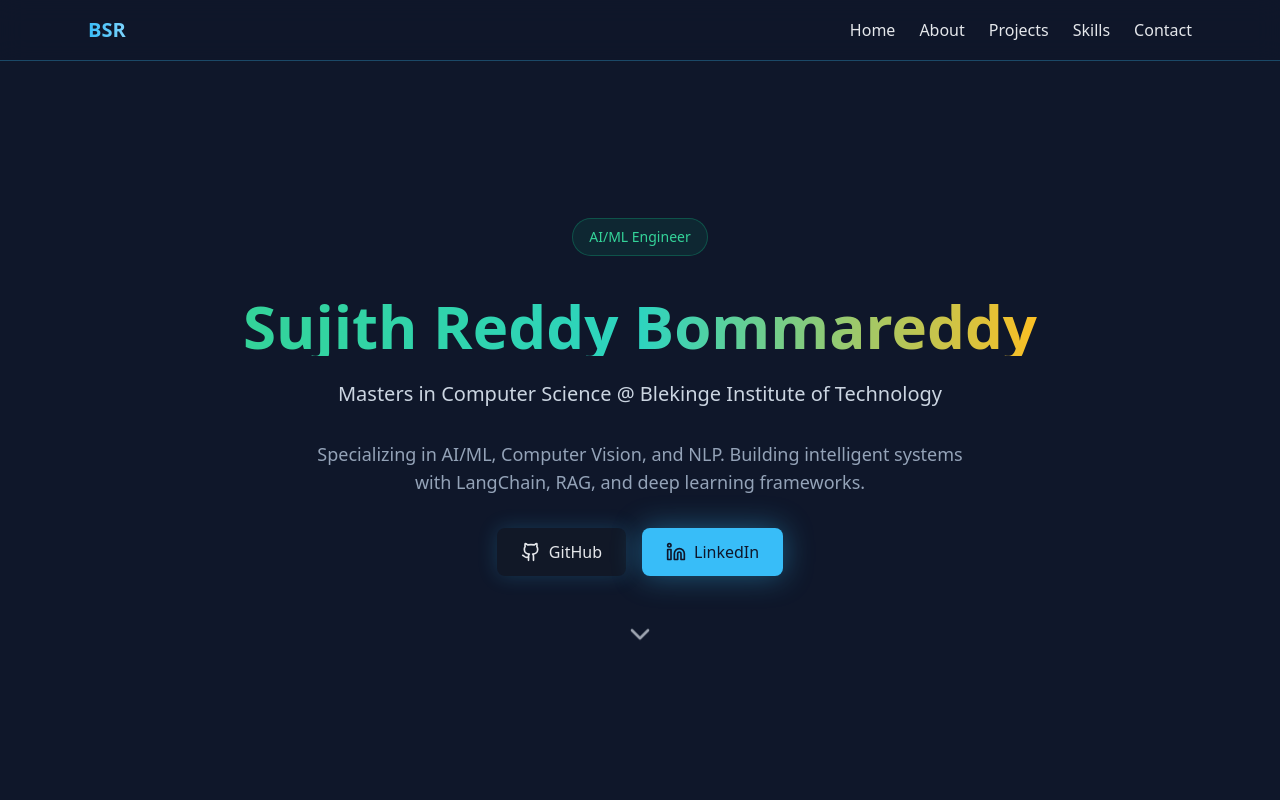
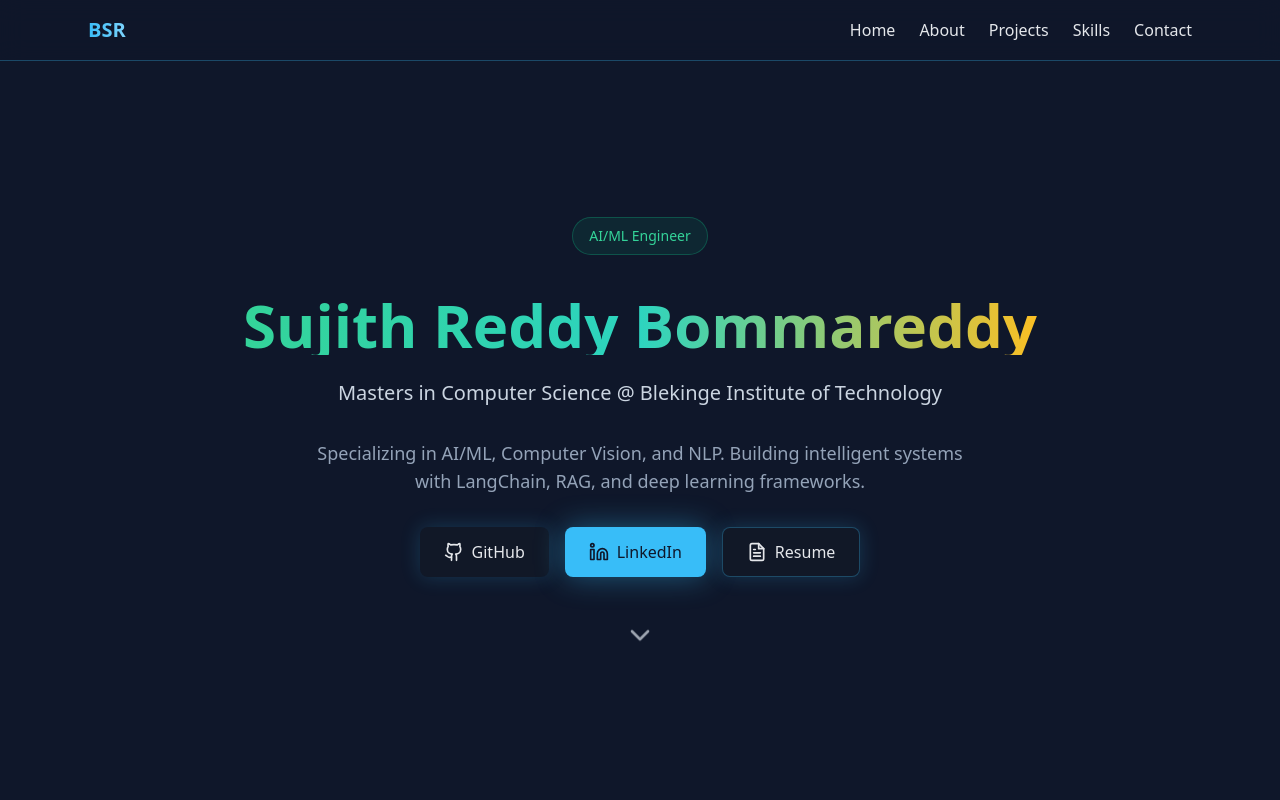
Before and after one commit to sujith0303/my-portfolio, a Gatsby site: page / in a window 1280 px wide. Shown: the top 800 px of the page. Built offline with nearby package versions, Linux system fonts and the light colour scheme; Gatsby itself is replaced by a stand-in of ours.

Commit message:
Add resume button and PDF file

```diff
--- a/src/pages/index.js
+++ b/src/pages/index.js
@@ -196,6 +196,27 @@ export default function Portfolio() {
               >
                 <Linkedin size={20} />
                 LinkedIn
+              </a>
+              <a href="/resume.pdf" target="_blank" rel="noopener noreferrer"
+                 className="flex items-center gap-2 px-6 py-3 rounded-lg transition-all duration-300 hover:scale-105"
+                 style={{ backgroundColor: '#111827', boxShadow: '0 0 20px rgba(56, 189, 248, 0.2)', border: '1px solid rgba(56, 189, 248, 0.3)' }}
+                 onMouseEnter={(e) => {
+                   e.currentTarget.style.boxShadow = '0 0 40px rgba(56, 189, 248, 0.4)';
+                   e.currentTarget.style.borderColor = 'rgba(56, 189, 248, 0.6)';
+                 }}
+                 onMouseLeave={(e) => {
+                   e.currentTarget.style.boxShadow = '0 0 20px rgba(56, 189, 248, 0.2)';
+                   e.currentTarget.style.borderColor = 'rgba(56, 189, 248, 0.3)';
+                 }}
+              >
+                <svg width="20" height="20" viewBox="0 0 24 24" fill="none" stroke="currentColor" strokeWidth="2" strokeLinecap="round" strokeLinejoin="round">
+                  <path d="M14 2H6a2 2 0 0 0-2 2v16a2 2 0 0 0 2 2h12a2 2 0 0 0 2-2V8z"></path>
+                  <polyline points="14 2 14 8 20 8"></polyline>
+                  <line x1="16" y1="13" x2="8" y2="13"></line>
+                  <line x1="16" y1="17" x2="8" y2="17"></line>
+                  <polyline points="10 9 9 9 8 9"></polyline>
+                </svg>
+                Resume
               </a>
             </div>
             <button
```
Also changed, not shown: 2 other files.
